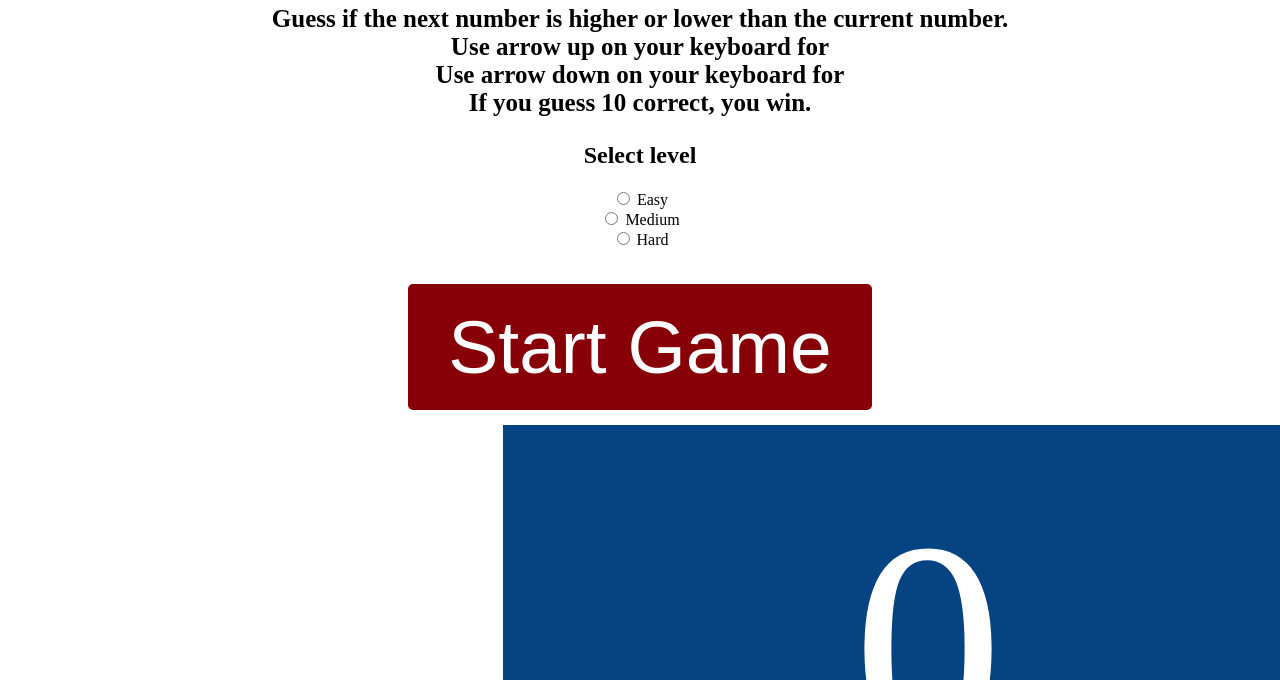
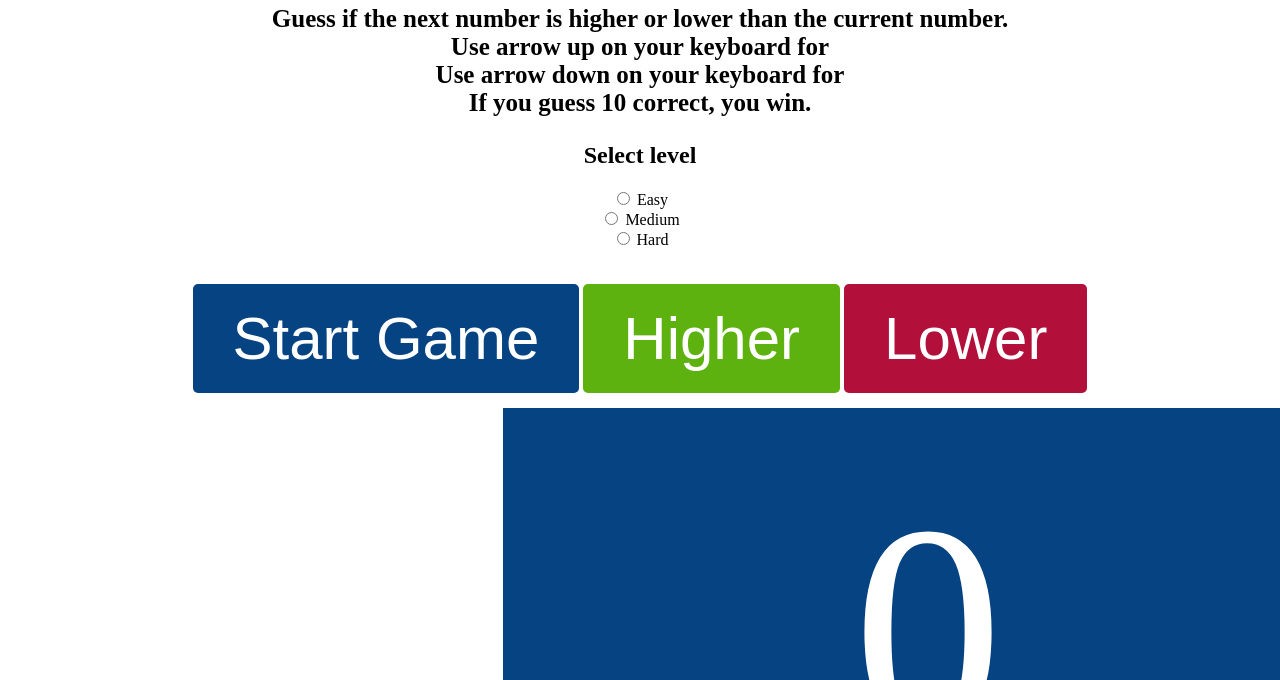
Before and after one commit to dkbobenn/Guessing-Numbers, a plain HTML site: page index.html in a window 1280 px wide. Both pictures are taken after a click on the button "Start Game". Shown: the part 120-800 px from the top of the page. Drawn offline with Linux system fonts and the light colour scheme.

Commit message:
higher button in progress

```diff
--- a/game.js
+++ b/game.js
@@ -13,21 +13,6 @@ let userInputMax = 0; //highest number selected by user
     return Math.floor(Math.random() * (max - min) + min); //The maximum is exclusive and the minimum is inclusive
 
   }
-
-
- window.onload = () => {
-    document.getElementById('start-button').onclick = () => {
-
-        let randomNumber = getRandomInt(userInputMin, userInputMax)
-
-        const gameBoard = document.getElementById("game-board");
-        const div = document.createElement("div");
-        gameBoard.appendChild(div)
-        gameBoard.innerHTML = `<div>${randomNumber}</div>`;
-
-        console.log(randomNumber)
-
-    };
 
   document.getElementById('level-button1').onclick = () => {
 
@@ -55,4 +40,33 @@ let userInputMax = 0; //highest number selected by user
       userInputMax = 10;
 
             };
+
+
+ window.onload = () => {
+    document.getElementById('start-button').onclick = () => {
+
+        let randomNumber = getRandomInt(userInputMin, userInputMax)
+
+        let gameBoard = document.getElementById("game-board");
+        let div = document.createElement("div");
+        gameBoard.appendChild(div)
+        gameBoard.innerHTML = `<div id=random-number>${randomNumber}</div>`
+    };
+
   }
+
+ // Iteration 1: Example of a click event listener on `<button class="btn btn-pepperoni">`
+ function higherNumber() {
+
+  const randomNumber = getRandomInt(userInputMin, userInputMax)
+
+ const newNumber = document.getElementById('random-number')
+ newNumber.innerHTML = `${randomNumber}`
+
+
+  console.log(newNumber)
+
+
+
+
+}
--- a/index.html
+++ b/index.html
@@ -29,6 +29,8 @@
 
    <div>
     <button id="start-button">Start Game</button>
+    <button id='gamebutton-higher' onclick="higherNumber()">Higher</button>
+    <button id='gamebutton-lower'>Lower</button>
   </div>
 
     <section id="game-board">
--- a/style.css
+++ b/style.css
@@ -11,8 +11,8 @@ h1 {
 }
 
 #start-button {
-    font-size: 75px;
-    background-color: #870007;
+    font-size: 60px;
+    background-color:rgb(5, 67, 130);
     color: #fff;
     padding: 20px 40px;
     border: 0;
@@ -34,9 +34,32 @@ h1 {
    height: 300px;
    width: 750px;
   font-size: 300px;
-margin-left: 495px;
+  margin-left: 495px;
   margin-top: 15px;
   padding: 50px;
-  background-color: rgba(5, 67, 130, 10);
+  background-color: rgb(5, 67, 130);
   color: white;
 }
+#gamebutton-higher {
+  font-size: 60px;
+  background-color:rgb(93, 178, 16);
+  color: white;
+  padding: 20px 40px;
+  border: 0;
+  box-shadow: 0;
+  border-radius: 5px;
+  margin-top: 35px;
+
+}
+#gamebutton-lower {
+  font-size: 60px;
+  background-color:rgb(178, 16, 58);
+  color: white;
+  padding: 20px 40px;
+  border: 0;
+  box-shadow: 0;
+  border-radius: 5px;
+  margin-top: 35px;
+
+
+}
```
Lines whose indentation alone changed are shown as unchanged.
